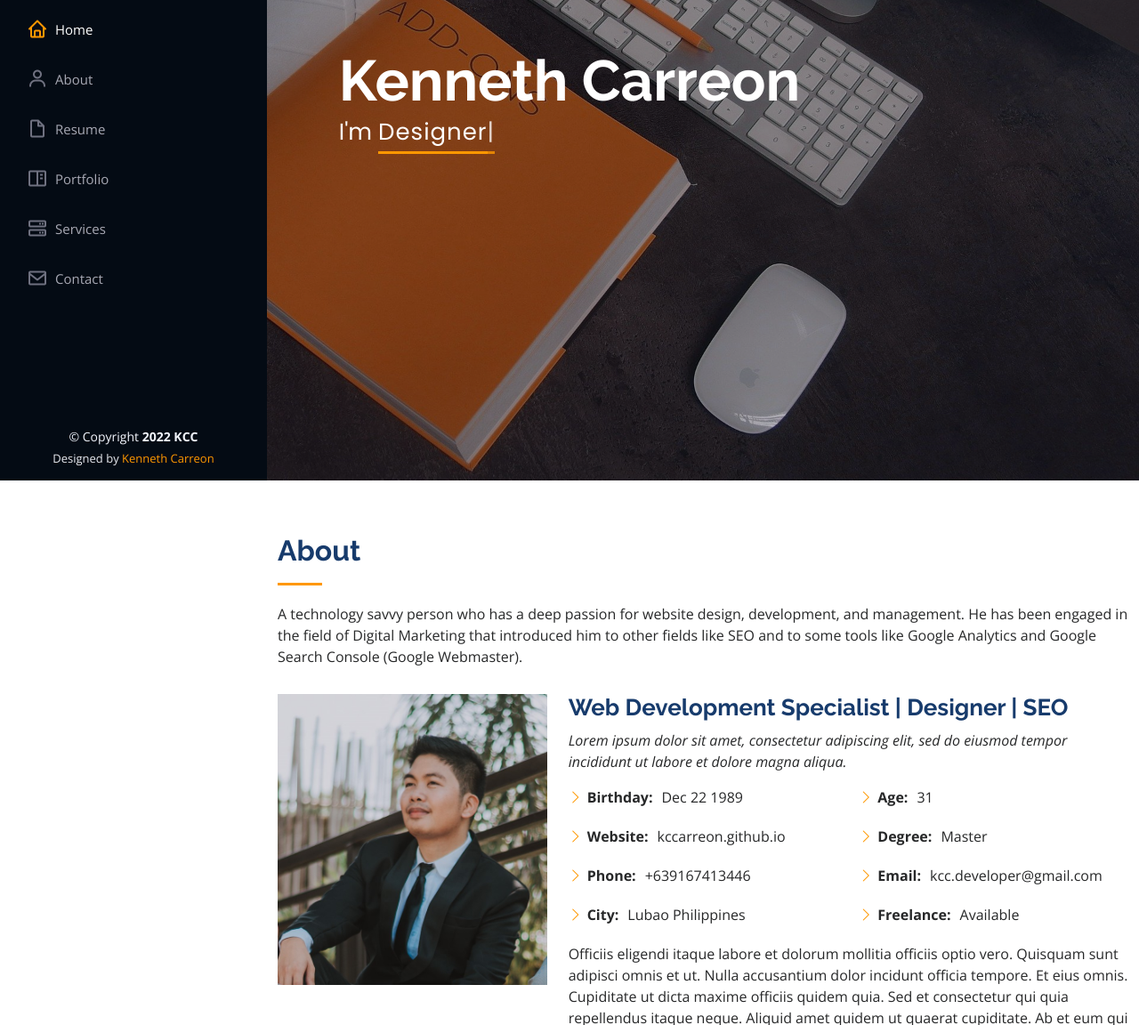
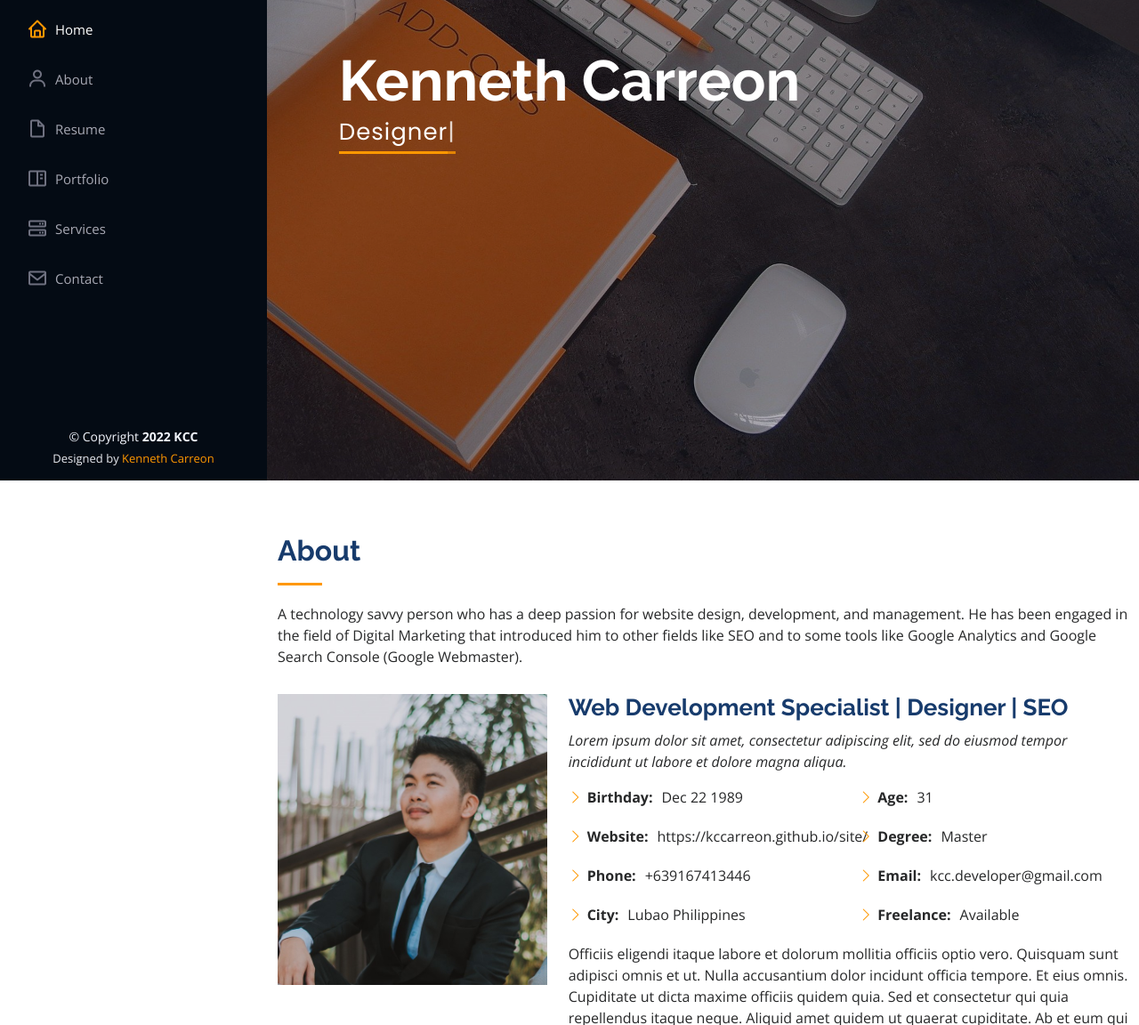
Before and after one commit to kccarreon/site, a plain HTML site: page index.html in a window 1280 px wide. Shown: the part 260-1412 px from the top of the page at 89% size. Drawn offline with nearby package versions, Linux system fonts and the light colour scheme.

Commit message:
Update index.html

```diff
--- a/index.html
+++ b/index.html
@@ -27,12 +27,7 @@
   <!-- Template Main CSS File -->
   <link href="assets/css/style.css" rel="stylesheet">
 
-  <!-- =======================================================
-  * Template Name: iPortfolio - v3.7.0
-  * Template URL: https://bootstrapmade.com/iportfolio-bootstrap-portfolio-websites-template/
-  * Author: BootstrapMade.com
-  * License: https://bootstrapmade.com/license/
-  ======================================================== -->
+
 </head>
 
 <body>
@@ -73,7 +68,7 @@
   <section id="hero" class="d-flex flex-column justify-content-center align-items-center">
     <div class="hero-container" data-aos="fade-in">
       <h1>Kenneth Carreon</h1>
-      <p>I'm <span class="typed" data-typed-items="Web Developer, Designer, SEO, Digital Marketer"></span></p>
+      <p><span class="typed" data-typed-items="Web Developer, Designer, SEO, Digital Marketer"></span></p>
     </div>
   </section><!-- End Hero -->
 
@@ -103,7 +98,7 @@
               <div class="col-lg-6">
                 <ul>
                   <li><i class="bi bi-chevron-right"></i> <strong>Birthday:</strong> <span>Dec 22 1989</span></li>
-                  <li><i class="bi bi-chevron-right"></i> <strong>Website:</strong> <span>kccarreon.github.io</span></li>
+                  <li><i class="bi bi-chevron-right"></i> <strong>Website:</strong> <span>https://kccarreon.github.io/site/</span></li>
                   <li><i class="bi bi-chevron-right"></i> <strong>Phone:</strong> <span>+639167413446</span></li>
                   <li><i class="bi bi-chevron-right"></i> <strong>City:</strong> <span>Lubao Philippines</span></li>
                 </ul>
```
